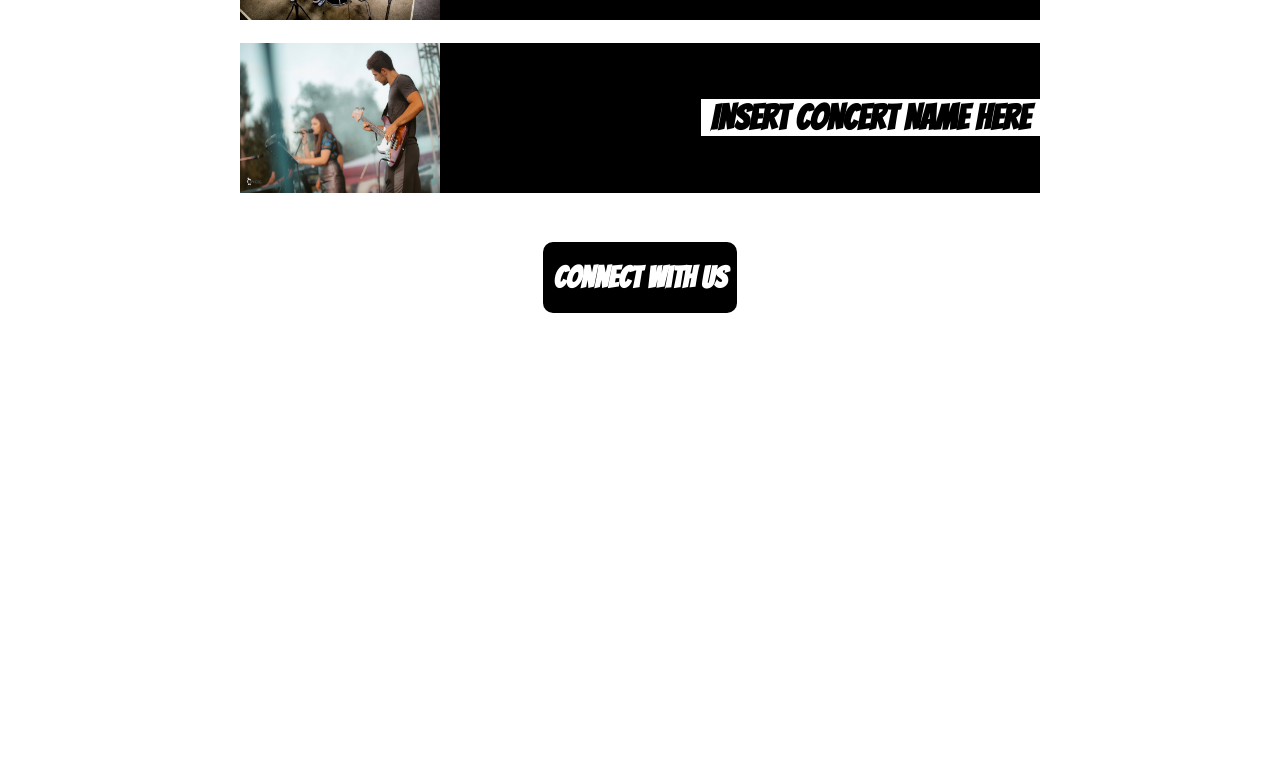
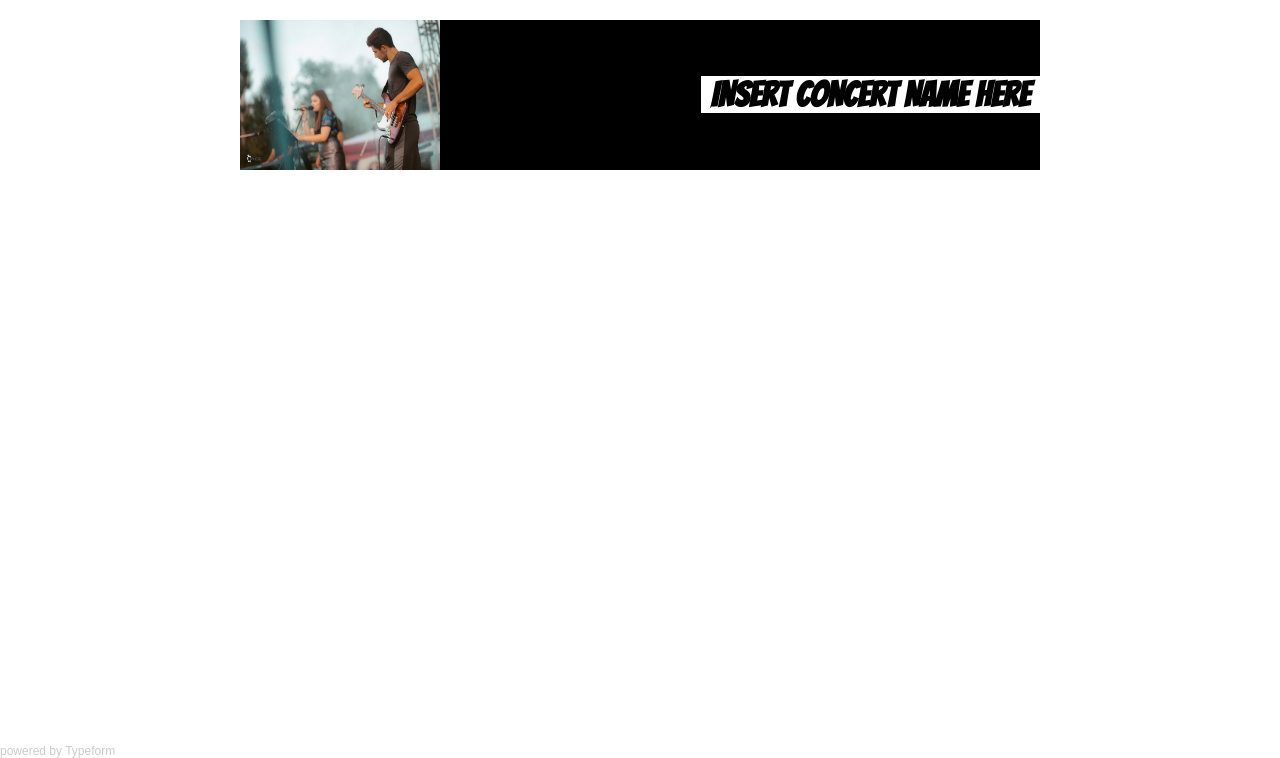
Before and after one commit to msteiu/landing_page, a plain HTML site: page index.html in a window 1280 px wide. Shown: the part 1609-2367 px from the top of the page. Before the commit the page ends 1948 px from the top, so only its background shows below. Drawn offline with Linux system fonts and the light colour scheme; a script that the page names is missing; a web font is replaced by a local one.

Commit message:
Update index.html

```diff
--- a/index.html
+++ b/index.html
@@ -12,11 +12,11 @@
 		<div class="container">
 			<h1>IDENTITY BAND</h1>
 			<h3>Music that speaks to your identity</h3>
-
+			<a href="#connect" class="button">Connect with us</a>
 		</div>
 	</div>
 	<div class="container">
-		<br>
+
 		<h2>Who we are</h2>
 		<p>Lorem Ipsum is simply dummy text of the printing and typesetting industry. Lorem Ipsum has been the industry's standard dummy text ever since the 1500s, when an unknown printer took a galley of type and scrambled it to make a type specimen book. It has survived not only five centuries, but also the leap into electronic typesetting, remaining essentially unchanged. It was popularised in the 1960s with the release of Letraset sheets containing Lorem Ipsum passages, and more recently with desktop publishing software like Aldus PageMaker including versions of Lorem Ipsum.</p>
 
@@ -57,12 +57,11 @@
 		<br>
 		<br>
 		<br>
-		<div class="centerbutton">
-		<a href="https://www.facebook.com/IdentityBand-555421514894048/?epa=SEARCH_BOX" class="button" target="_blank">Connect with us</a>
-		</div>
-		<br>
-		<br>
 
+	</div>
+
+	<div id="connect">
+	<div class="typeform-widget" data-url="https://mara393.typeform.com/to/QGhEo5" style="width: 100%; height: 500px;"></div> <script> (function() { var qs,js,q,s,d=document, gi=d.getElementById, ce=d.createElement, gt=d.getElementsByTagName, id="typef_orm", b="https://embed.typeform.com/"; if(!gi.call(d,id)) { js=ce.call(d,"script"); js.id=id; js.src=b+"embed.js"; q=gt.call(d,"script")[0]; q.parentNode.insertBefore(js,q) } })() </script> <div style="font-family: Sans-Serif;font-size: 12px;color: #999;opacity: 0.5; padding-top: 5px;"> powered by <a href="https://admin.typeform.com/signup?utm_campaign=QGhEo5&utm_source=typeform.com-13342149-Basic&utm_medium=typeform&utm_content=typeform-embedded-poweredbytypeform&utm_term=EN" style="color: #999" target="_blank">Typeform</a> </div>
 	</div>
 	</body>
 
```
